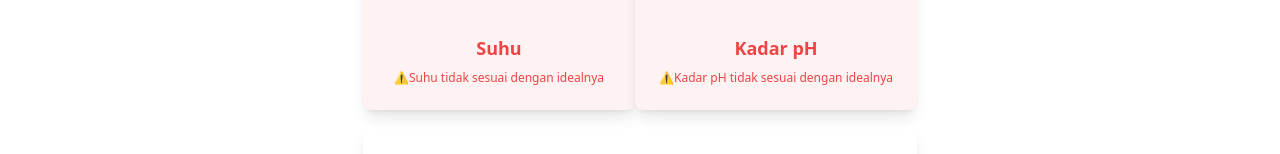
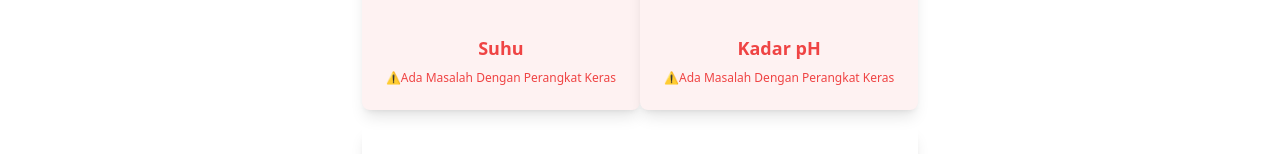
Before and after one commit to awanvirgi/aquamonitor, a Next.js app: page / in a window 1280 px wide. Shown: the part 292-446 px from the top of the page. Built offline with nearby package versions, Linux system fonts and the light colour scheme; no server answers; the database is empty.

Commit message:
Fix Gauge Indikator

```diff
--- a/src/app/page.jsx
+++ b/src/app/page.jsx
@@ -19,7 +19,7 @@ const Page = () => {
         <div className="pt-[70px] w-fit flex-col">
             <div className="px-6 flex-1 flex  w-fit">
                 <Gauge data={temp_data.toFixed(1)} max={50} ideal={[26, 32]} satuan={"°C"} nama={"Suhu"} />
-                <Gauge data={ph_data} max={10} ideal={[6, 8]} nama={"Kadar pH"} />
+                <Gauge data={ph_data} max={14} ideal={[6, 9]} nama={"Kadar pH"} />
             </div>
             <div className="px-6 flex-1 ">
                 <Clock scheduleData={scheduleData} />
--- a/src/component/guage.jsx
+++ b/src/component/guage.jsx
@@ -8,6 +8,9 @@ const Gauge = ({ data, max, ideal, satuan, nama }) => {
 
     const setWarning = () => {
         return data <= ideal[0] || data >= ideal[1] ? true : false
+    }
+    const checkHardware = () =>{
+        return data == 0 ? true : false;
     }
     return (
         <div className={` ${setWarning() ? "bg-red-50" : "bg-slate-50"}  shadow-lg p-6 rounded-lg mb-4`}>
@@ -52,7 +55,7 @@ const Gauge = ({ data, max, ideal, satuan, nama }) => {
                 <h1 className={`mt-2 text-center text-lg font-bold ${setWarning() ? "text-red-500" : "text-black"} `}>{nama}</h1>
                 <h3 className="text-[#ef4444] text-center mt-2 text-xs font-light">
                     {
-                        (setWarning()) ? `⚠️${nama} tidak sesuai dengan idealnya` : ``
+                        (checkHardware())?`⚠️Ada Masalah Dengan Perangkat Keras`: (setWarning()) ? `⚠️${nama} tidak sesuai dengan idealnya` : ``
                     }
                 </h3>
 
```
